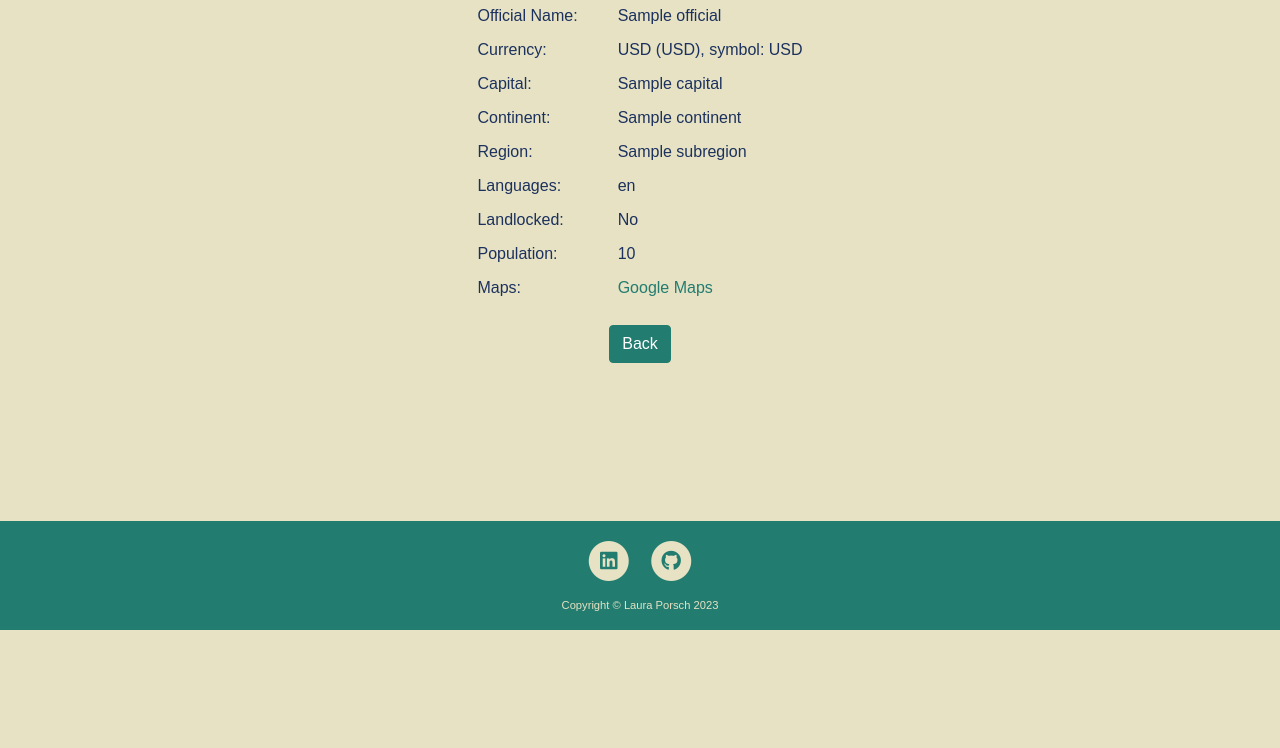
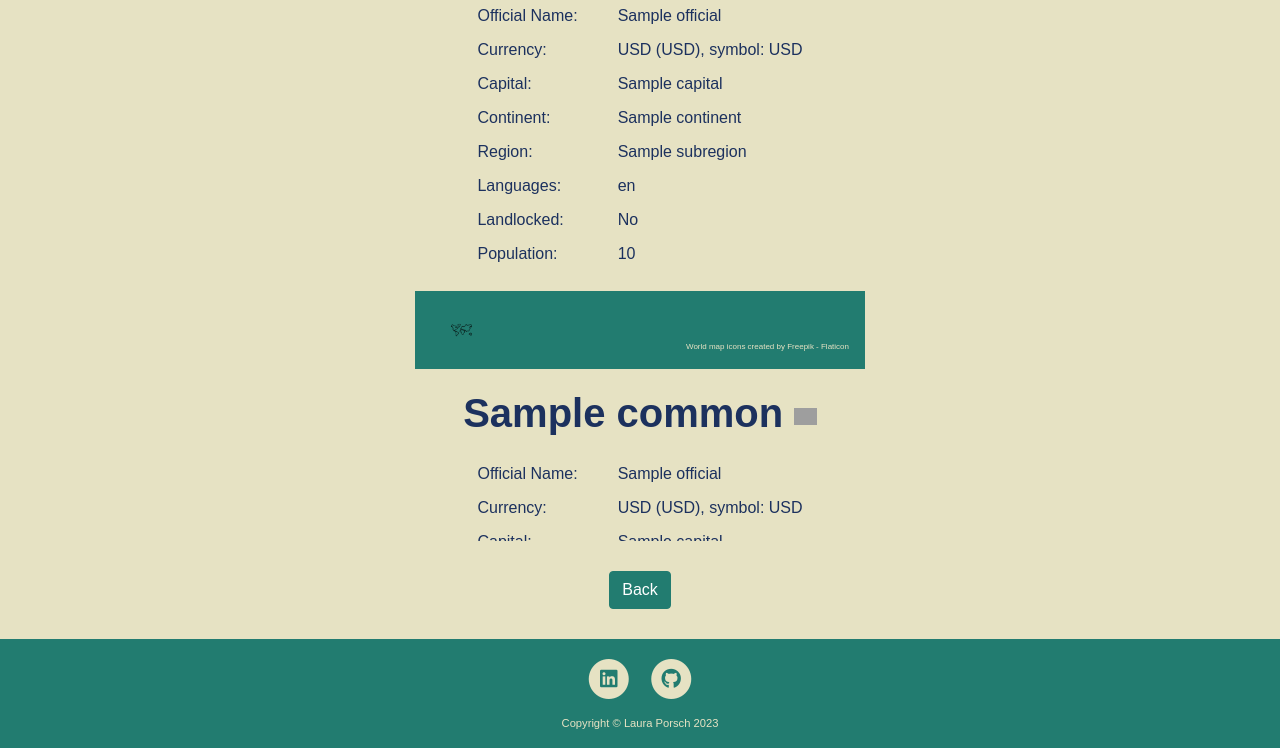
Before and after one commit to lauraporsch/country-info-website, a Flask app: template templates/country.html in a window 1280 px wide. Shown: the part 170-918 px from the top of the page. Before the commit the page ends 800 px from the top, so only its background shows below. Run offline with Flask 3, Linux system fonts and the light colour scheme; the template is opened without the code that fills it: most values are stand-ins (such as "Sample title", 1, 10 or a date in 2020); some libraries are stand-ins or nearby versions.

Commit message:
added googlemaps API to show country map on website, addded doc strings

```diff
--- a/main.py
+++ b/main.py
@@ -1,7 +1,9 @@
-from flask import Flask, render_template, request, redirect, url_for
+from flask import Flask, render_template, request
 from flask_bootstrap import Bootstrap
 import requests
 import os
+
+GOOGLE_KEY = os.environ["API_KEY"]
 
 # ---------------------------- START FLASK FRAMEWORK ------------------------------- #
 app = Flask(__name__)
@@ -10,9 +12,9 @@ Bootstrap(app)
 
 
 # ---------------------------- DEFINE FUNCTIONS ------------------------------- #
-def get_country_into(country):
+def get_country_info(country):
+    """calls restcountries_API with parameter country, returns all data as json"""
     restcountries_endpoint = f"https://restcountries.com/v3.1/name/{country}"
-
     response = requests.get(url=restcountries_endpoint)
     response.raise_for_status()
     country_data = response.json()
@@ -20,6 +22,7 @@ def get_country_into(country):
 
 
 def transform_currency_data(country_data):
+    """transform currency json to more user-friendly list-version"""
     currency = []
     currency_complete = (country_data[0]["currencies"])
     for item in currency_complete:
@@ -30,6 +33,7 @@ def transform_currency_data(country_data):
 
 
 def transform_language_data(country_data):
+    """transform language json to more user-friendly list-version"""
     languages = []
     languages_complete = country_data[0]["languages"]
     for item in languages_complete:
@@ -41,6 +45,8 @@ def transform_language_data(country_data):
 # ---------------------------- SET UP ROUTES ------------------------------- #
 @app.route('/', methods=['GET', 'POST'])
 def choose_country():
+    """renders 'index.html' with a list of all countries available with restcountries-API, if a country is chosen,
+    renders 'country.html' and displays the data obtained from API"""
     if request.method == "GET":
         restcountries_endpoint = f"https://restcountries.com/v3.1/all"
         response = requests.get(url=restcountries_endpoint)
@@ -54,10 +60,12 @@ def choose_country():
         return render_template('index.html', countries=countries, )
     if request.method == "POST":
         chosen_country = request.form.get('chosen_country')
-        country_data = get_country_into(chosen_country)
+        country_data = get_country_info(chosen_country)
         currency = transform_currency_data(country_data)
         languages = transform_language_data(country_data)
-        return render_template('country.html', country_data=country_data, currency=currency, languages=languages)
+        map_link = f"https://www.google.com/maps/embed/v1/place?key={GOOGLE_KEY}&q={country_data[0]['name']['common']}"
+        return render_template('country.html', country_data=country_data, currency=currency, languages=languages,
+                               map_link=map_link)
 
 
 if __name__ == "__main__":
--- a/static/css/styles.css
+++ b/static/css/styles.css
@@ -40,7 +40,7 @@ td {
 .btn {
     background-color: #227C70;
     border-color: #227C70;
-    margin: 20px 0;
+    margin: 30px 0;
 }
 
 .btn:hover, btn:active {
@@ -88,6 +88,13 @@ td {
     width: 5%;
 }
 
+.map {
+    border: 0;
+    height: 250px;
+    margin-top: 20px;
+    width: 450px;
+}
+
 .navbar{
     background: #227C70;
     padding: 0 16px;
--- a/templates/country.html
+++ b/templates/country.html
@@ -48,12 +48,12 @@
         <td>Population:</td>
         <td>{{"{:,}".format(country_data[0]["population"])}}</td>
     </tr>
-    <tr>
-        <td>Maps:</td>
-        <td> <a href={{country_data[0]["maps"]["googleMaps"]}} title="Link Google Maps" target="_blank"> Google Maps</a> </td>
-    </tr>
 </table>
 
+<iframe class="map center"
+  referrerpolicy="no-referrer-when-downgrade"
+  src={{map_link}}>
+</iframe>
 
 <a class="btn btn-primary center" href="{{ url_for('choose_country') }}">Back</a>
 
--- a/templates/footer.html
+++ b/templates/footer.html
@@ -26,5 +26,4 @@
     </div>
   </footer>
 </body>
-
 </html>
```
